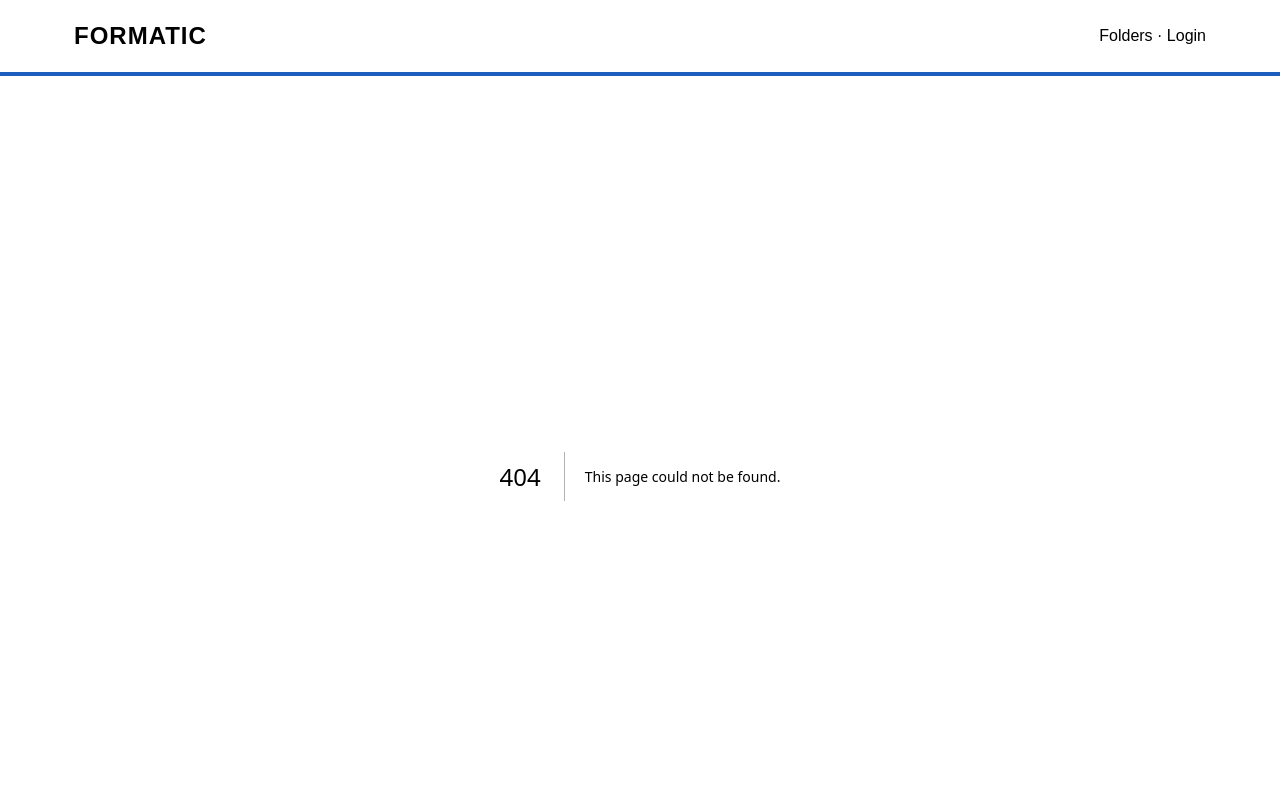
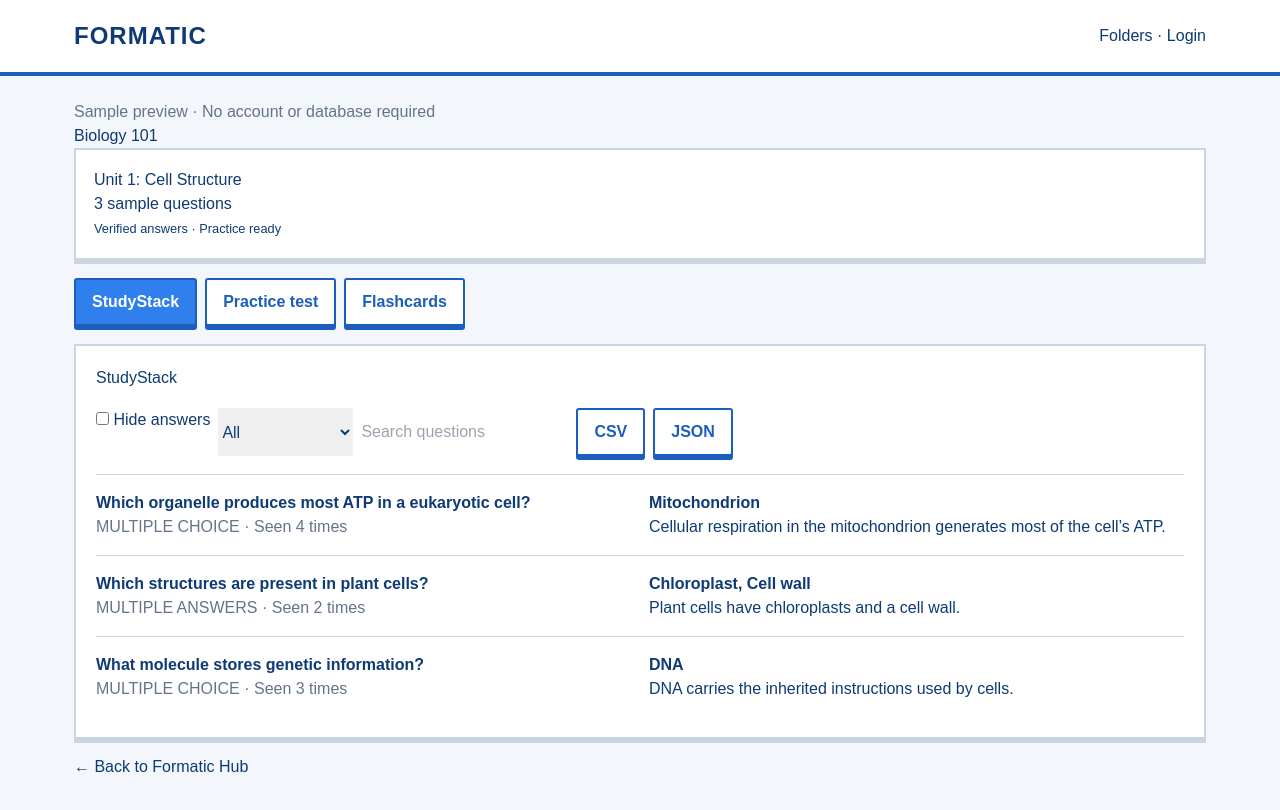
Before and after one commit to yezdenz/Formatic, a Next.js app in the folder apps/web/: page /demo in a window 1280 px wide. Before the commit this address had no page. Shown: the top 810 px of the page. Built offline with nearby package versions, Linux system fonts and the light colour scheme.

Commit message:
Implement interactive study mode preview demo page with sample questions

```diff
--- /dev/null
+++ b/apps/web/src/app/demo/page.tsx
@@ -0,0 +1,30 @@
+'use client';
+import { useState } from 'react';
+import Link from 'next/link';
+import { StudyStackTable } from '@/components/study/StudyStackTable';
+import { PracticeEngine } from '@/components/study/PracticeEngine';
+import { FlashcardDeck } from '@/components/study/FlashcardDeck';
+import type { StudyQuestion } from '@/components/study/types';
+
+const sample: StudyQuestion[] = [
+  { id: 'demo-1', text: 'Which organelle produces most ATP in a eukaryotic cell?', plainText: 'Which organelle produces most ATP in a eukaryotic cell?', explanation: 'Cellular respiration in the mitochondrion generates most of the cell’s ATP.', isVerified: true, timesEncountered: 4, questionType: 'MULTIPLE_CHOICE', choices: [
+    { id: 'd1a', text: 'Mitochondrion', isCorrect: true }, { id: 'd1b', text: 'Golgi apparatus', isCorrect: false }, { id: 'd1c', text: 'Nucleus', isCorrect: false }
+  ] },
+  { id: 'demo-2', text: 'Which structures are present in plant cells?', plainText: 'Which structures are present in plant cells?', explanation: 'Plant cells have chloroplasts and a cell wall.', isVerified: true, timesEncountered: 2, questionType: 'MULTIPLE_ANSWERS', choices: [
+    { id: 'd2a', text: 'Chloroplast', isCorrect: true }, { id: 'd2b', text: 'Cell wall', isCorrect: true }, { id: 'd2c', text: 'Centriole', isCorrect: false }
+  ] },
+  { id: 'demo-3', text: 'What molecule stores genetic information?', plainText: 'What molecule stores genetic information?', explanation: 'DNA carries the inherited instructions used by cells.', isVerified: true, timesEncountered: 3, questionType: 'MULTIPLE_CHOICE', choices: [
+    { id: 'd3a', text: 'DNA', isCorrect: true }, { id: 'd3b', text: 'ATP', isCorrect: false }, { id: 'd3c', text: 'Glucose', isCorrect: false }
+  ] }
+];
+
+export default function DemoPage() {
+  const [mode, setMode] = useState<'stack' | 'practice' | 'cards'>('stack');
+  return <main className="shell"><p className="muted">Sample preview · No account or database required</p><h1>Biology 101</h1><div className="grid"><div className="folder-card"><h2>Unit 1: Cell Structure</h2><p>3 sample questions</p><small>Verified answers · Practice ready</small></div></div>
+    <nav className="tabs" aria-label="Study modes"><button className={`button ${mode === 'stack' ? '' : 'button-secondary'}`} onClick={() => setMode('stack')}>StudyStack</button><button className={`button ${mode === 'practice' ? '' : 'button-secondary'}`} onClick={() => setMode('practice')}>Practice test</button><button className={`button ${mode === 'cards' ? '' : 'button-secondary'}`} onClick={() => setMode('cards')}>Flashcards</button></nav>
+    {mode === 'stack' && <StudyStackTable questions={sample} />}
+    {mode === 'practice' && <PracticeEngine questions={sample} />}
+    {mode === 'cards' && <FlashcardDeck questions={sample} />}
+    <p><Link href="/">← Back to Formatic Hub</Link></p>
+  </main>;
+}
```
